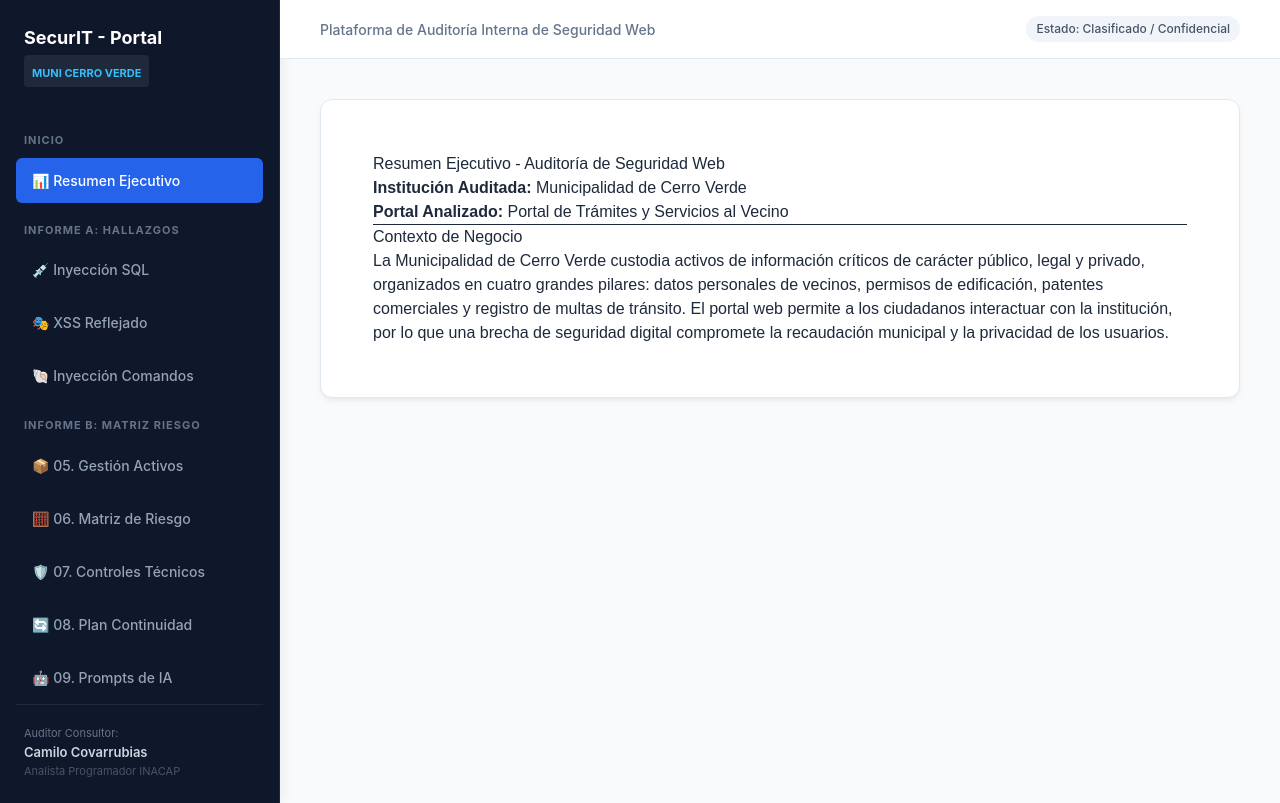
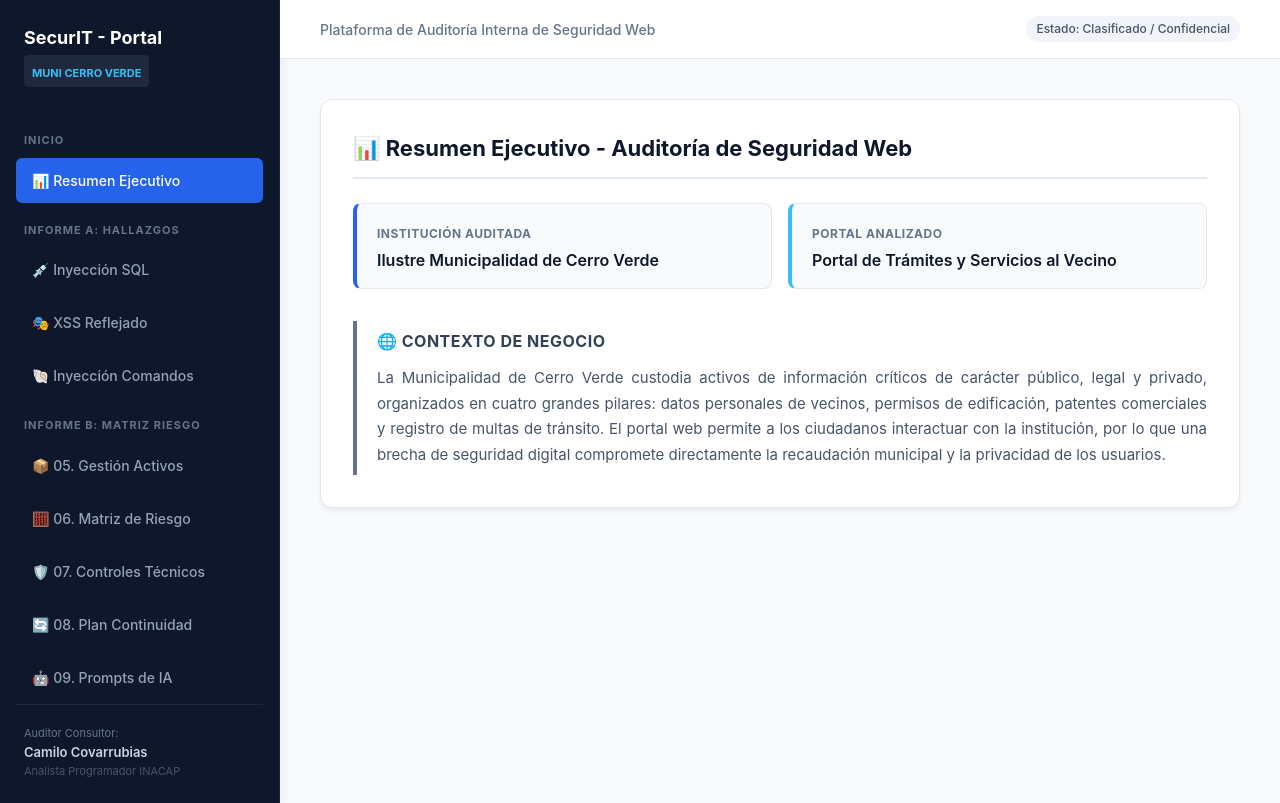
Before and after one commit to camilo15-cpu/auditoria_covcam, a React (Vite) app: page / in a window 1280 px wide. Built offline with nearby package versions, Linux system fonts and the light colour scheme.

Commit message:
Rediseño estetico profesional del componente Resumen con formato de tarjetas

```diff
--- a/src/components/Resumen.jsx
+++ b/src/components/Resumen.jsx
@@ -2,19 +2,94 @@ import React from 'react';
 
 export default function Resumen() {
   return (
-    <div style={{ padding: '20px', fontFamily: 'Arial, sans-serif' }}>
-      <h2>Resumen Ejecutivo - Auditoría de Seguridad Web</h2>
-      <p><strong>Institución Auditada:</strong> Municipalidad de Cerro Verde</p>
-      <p><strong>Portal Analizado:</strong> Portal de Trámites y Servicios al Vecino</p>
-      <hr />
-      <h3>Contexto de Negocio</h3>
-      <p>
-        La Municipalidad de Cerro Verde custodia activos de información críticos de carácter público,
-        legal y privado, organizados en cuatro grandes pilares: datos personales de vecinos,
-        permisos de edificación, patentes comerciales y registro de multas de tránsito. El portal web
-        permite a los ciudadanos interactuar con la institución, por lo que una brecha de seguridad
-        digital compromete la recaudación municipal y la privacidad de los usuarios.
-      </p>
+    <div style={{ fontFamily: '"Inter", "Segoe UI", Arial, sans-serif', color: '#1e293b' }}>
+
+      {/* Título Principal */}
+      <h2 style={{
+        fontSize: '22px',
+        fontWeight: '700',
+        color: '#0f172a',
+        marginBottom: '24px',
+        borderBottom: '2px solid #e2e8f0',
+        paddingBottom: '12px'
+      }}>
+        📊 Resumen Ejecutivo - Auditoría de Seguridad Web
+      </h2>
+
+      {/* Grid de Datos Clave (Cards) */}
+      <div style={{
+        display: 'grid',
+        gridTemplateColumns: 'repeat(auto-fit, minmax(300px, 1fr))',
+        gap: '16px',
+        marginBottom: '32px'
+      }}>
+
+        {/* Card Institución */}
+        <div style={{
+          backgroundColor: '#f8fafc',
+          padding: '16px 20px',
+          borderRadius: '8px',
+          border: '1px solid #e2e8f0',
+          borderLeft: '4px solid #2563eb' // Acento azul
+        }}>
+          <span style={{ fontSize: '12px', fontWeight: 'bold', color: '#64748b', textTransform: 'uppercase', letterSpacing: '0.5px' }}>
+            Institución Auditada
+          </span>
+          <p style={{ fontSize: '16px', fontWeight: '600', color: '#0f172a', margin: '4px 0 0 0' }}>
+            Ilustre Municipalidad de Cerro Verde
+          </p>
+        </div>
+
+        {/* Card Portal */}
+        <div style={{
+          backgroundColor: '#f8fafc',
+          padding: '16px 20px',
+          borderRadius: '8px',
+          border: '1px solid #e2e8f0',
+          borderLeft: '4px solid #38bdf8' // Acento celeste
+        }}>
+          <span style={{ fontSize: '12px', fontWeight: 'bold', color: '#64748b', textTransform: 'uppercase', letterSpacing: '0.5px' }}>
+            Portal Analizado
+          </span>
+          <p style={{ fontSize: '16px', fontWeight: '600', color: '#0f172a', margin: '4px 0 0 0' }}>
+            Portal de Trámites y Servicios al Vecino
+          </p>
+        </div>
+
+      </div>
+
+      {/* Sección Contexto de Negocio */}
+      <div style={{
+        backgroundColor: '#ffffff',
+        borderLeft: '4px solid #64748b', // Borde gris sobrio institucional
+        padding: '8px 0 8px 20px',
+        marginTop: '20px'
+      }}>
+        <h3 style={{
+          fontSize: '16px',
+          fontWeight: '700',
+          color: '#334155',
+          margin: '0 0 12px 0',
+          textTransform: 'uppercase',
+          letterSpacing: '0.5px'
+        }}>
+          🌐 Contexto de Negocio
+        </h3>
+        <p style={{
+          fontSize: '15px',
+          lineHeight: '1.7',
+          color: '#475569',
+          margin: 0,
+          textAlign: 'justify'
+        }}>
+          La Municipalidad de Cerro Verde custodia activos de información críticos de carácter público, legal y privado,
+          organizados en cuatro grandes pilares: datos personales de vecinos, permisos de edificación, patentes
+          comerciales y registro de multas de tránsito. El portal web permite a los ciudadanos interactuar con la
+          institución, por lo que una brecha de seguridad digital compromete directamente la recaudación municipal
+          y la privacidad de los usuarios.
+        </p>
+      </div>
+
     </div>
   );
 }
```
